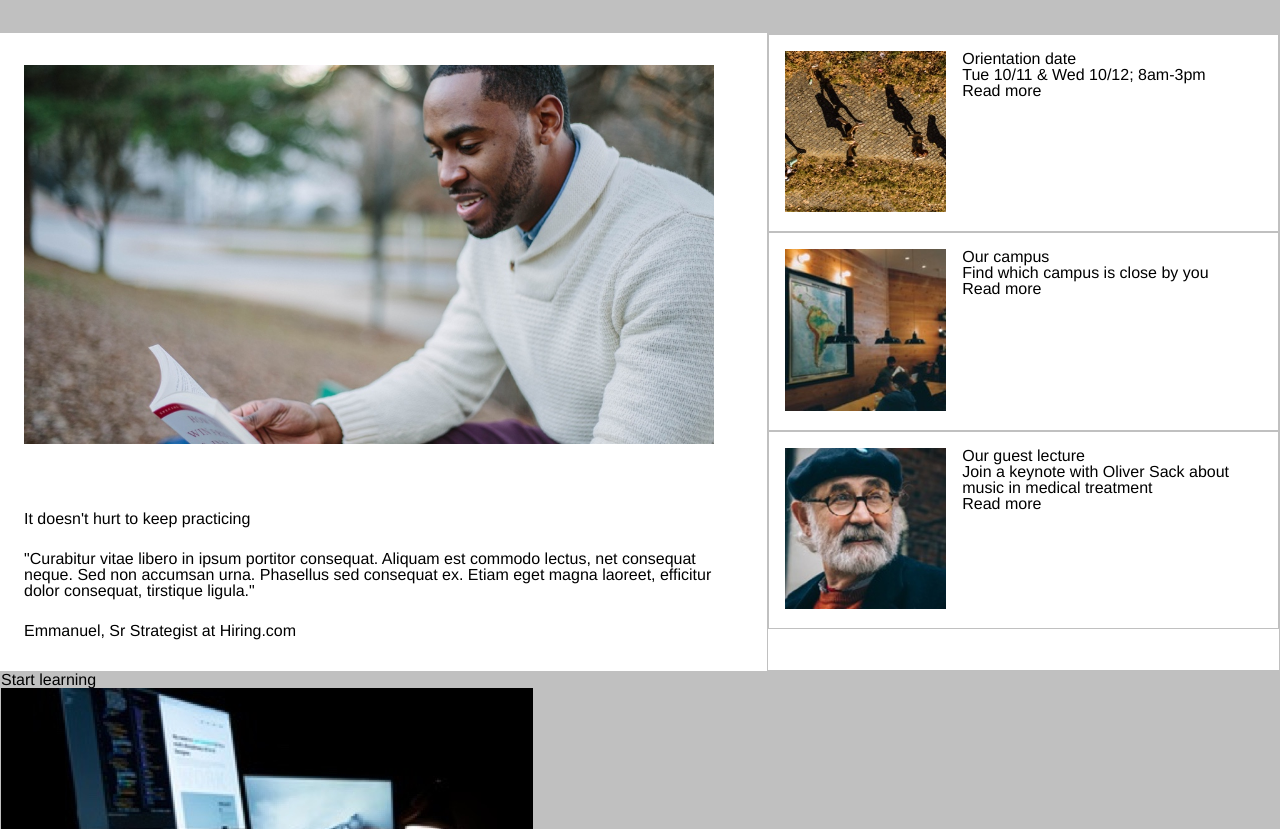
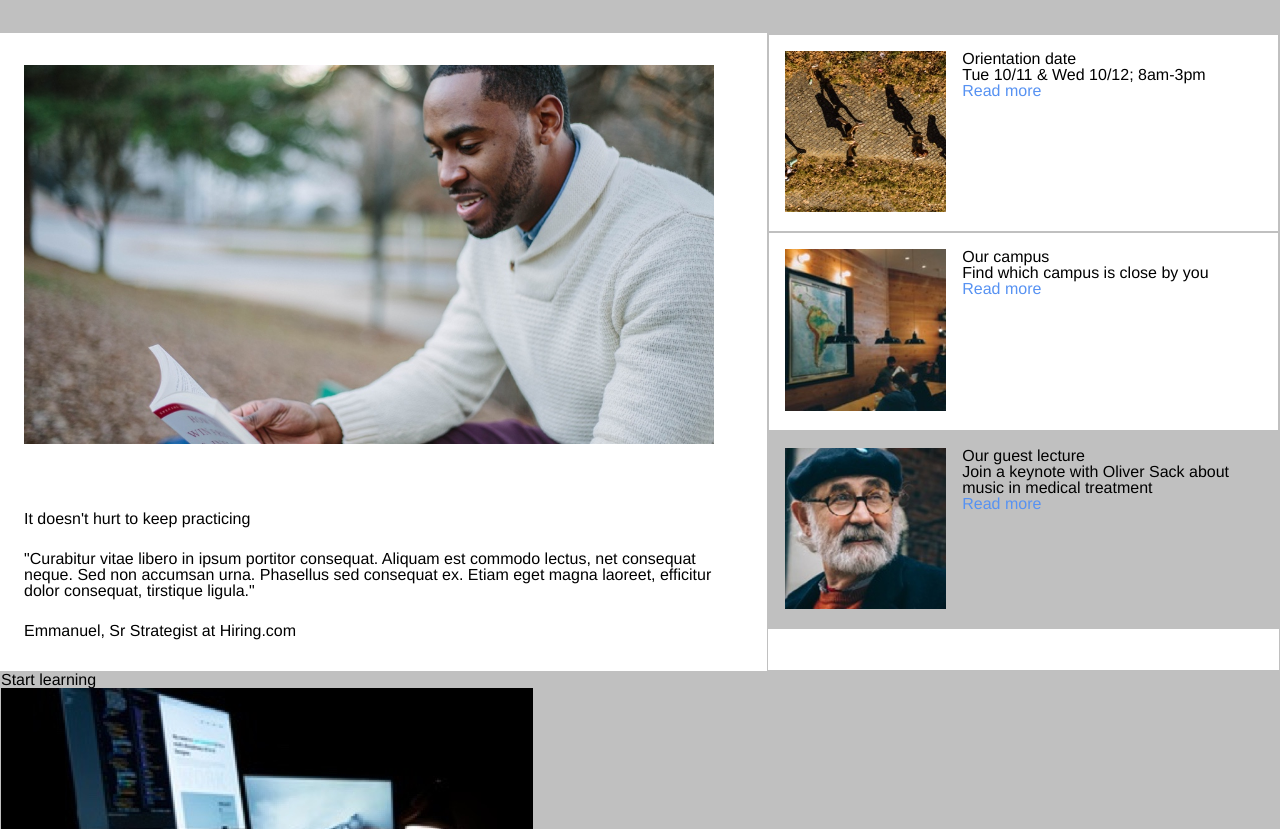
Before and after one commit to sebasgil/colmar_academy, a plain HTML site: page index.html in a window 1280 px wide. Shown: the part 577-1406 px from the top of the page. Drawn offline with Linux system fonts and the light colour scheme.

Commit message:
Finish details on Main content

```diff
--- a/resources/css/style.css
+++ b/resources/css/style.css
@@ -133,6 +133,14 @@ nav a {
   padding-left: 1rem;
 }
 
+#main .container .box:last-child {
+  background-color: silver;
+}
+
+#main .container .box p:last-child {
+  color: rgb(87, 146, 242);
+}
+
 @media only screen and (max-width: 480px){
 
 }
```
